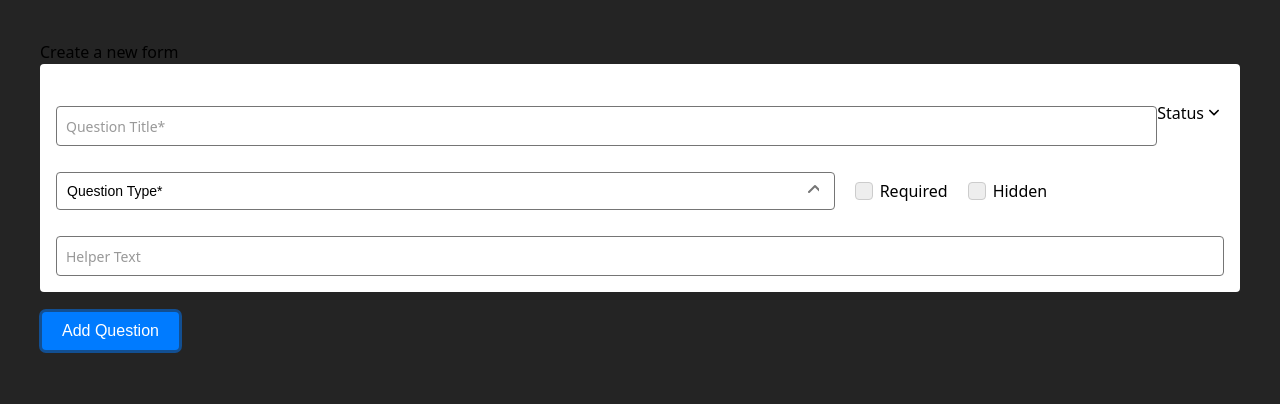
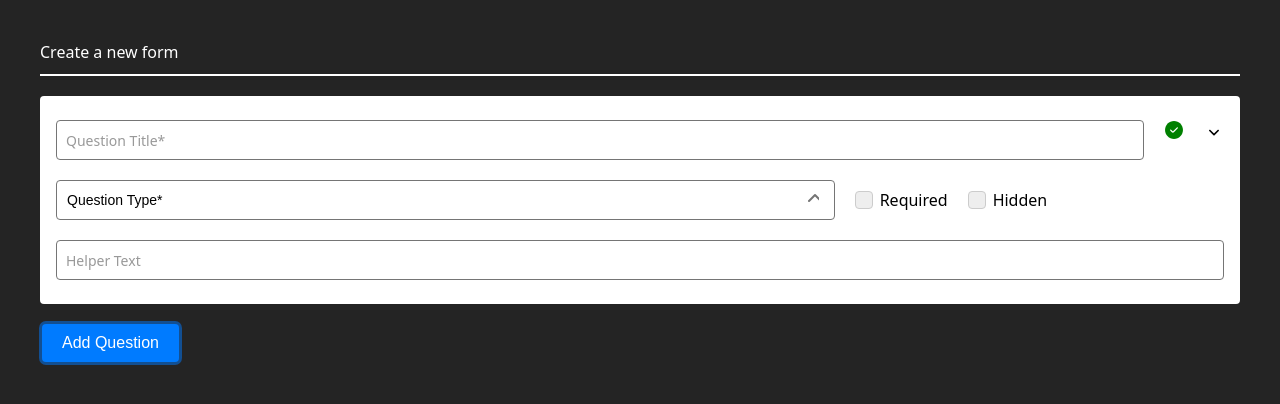
Before and after one commit to jayyp35/form-builder, a React (Vite) app: page /builder in a window 1280 px wide. Both pictures are taken after a click on the button "Add Question". Shown: the top 404 px of the page. Built offline with nearby package versions, Linux system fonts and the light colour scheme.

Commit message:
status icons added; css changes

```diff
--- a/src/common/_custom/Checkbox/Checkbox.module.scss
+++ b/src/common/_custom/Checkbox/Checkbox.module.scss
@@ -1,5 +1,4 @@
 .CheckboxContainer {
-  margin-top: 26px;
   display: block;
   position: relative;
   padding-left: 25px;
--- a/src/common/_custom/Dropdown/Dropdown.module.scss
+++ b/src/common/_custom/Dropdown/Dropdown.module.scss
@@ -1,9 +1,9 @@
 .DropdownContainer {
   position: relative;
-  margin: 26px 0 0 0;
   width: 100%;
 
   .Dropdown {
+    height: 40px;
     width: 100%;
     padding: 10px;
     display: block;
--- a/src/common/_custom/Input/Input.module.scss
+++ b/src/common/_custom/Input/Input.module.scss
@@ -1,6 +1,6 @@
 .InputContainer {
   position: relative;
-  margin: 26px 0 0 0;
+  //   margin: 26px 0 0 0;
   width: 100%;
   .Input {
     width: 100%;
--- a/src/modules/FormBuilder/FormBuilder.module.scss
+++ b/src/modules/FormBuilder/FormBuilder.module.scss
@@ -1,22 +1,34 @@
 .FormBuilder {
   .Title {
+    color: white;
+    padding-bottom: 10px;
+    border-bottom: 2px solid white;
+    margin-bottom: 20px;
   }
 
   .FormBody {
     background-color: white;
     border-radius: 4px;
-    padding: 16px;
+    padding: 24px 16px;
     margin-bottom: 16px;
+
+    display: flex;
+    flex-direction: column;
+    row-gap: 20px;
     // padding-top: 0;
 
     .QuestionTitleRow {
       display: flex;
-      align-items: center;
+      align-items: flex-start;
       justify-content: space-between;
 
       .Right {
         display: flex;
         align-items: center;
+
+        .Status {
+          padding: 0 20px;
+        }
       }
     }
 
--- a/src/modules/FormBuilder/FormBuilder.tsx
+++ b/src/modules/FormBuilder/FormBuilder.tsx
@@ -9,6 +9,7 @@ import Button from "../../common/_custom/Button/Button";
 import Checkbox from "../../common/_custom/Checkbox/Checkbox";
 import Dropdown from "../../common/_custom/Dropdown/Dropdown";
 import chevronDown from "../../assets/chevron-down.svg";
+import greenTick from "../../assets/green-tick.svg";
 import clsx from "clsx";
 
 function FormBuilder() {
@@ -67,7 +68,9 @@ function FormBuilder() {
                       <div>{formBuilderComponent.title}</div>
                     )}
                     <div className={styles.Right}>
-                      <div className={styles.Status}>Status</div>
+                      <div className={styles.Status}>
+                        <img src={greenTick} alt="status" height={"20px"} />
+                      </div>
                       <img
                         src={chevronDown}
                         className={clsx(styles.DownIcon, {
--- a/src/scss/AppHome.module.scss
+++ b/src/scss/AppHome.module.scss
@@ -2,6 +2,7 @@
   font-size: 18px;
   border: 1px dashed white;
   text-align: center;
+  color: white;
   .Buttons {
     margin-top: var(--flex-gap);
     display: flex;
```
Also changed, not shown: src/assets/green-tick.svg (added), src/assets/trash.svg (added), src/common/_custom/Checkbox/a.tsx (added).
